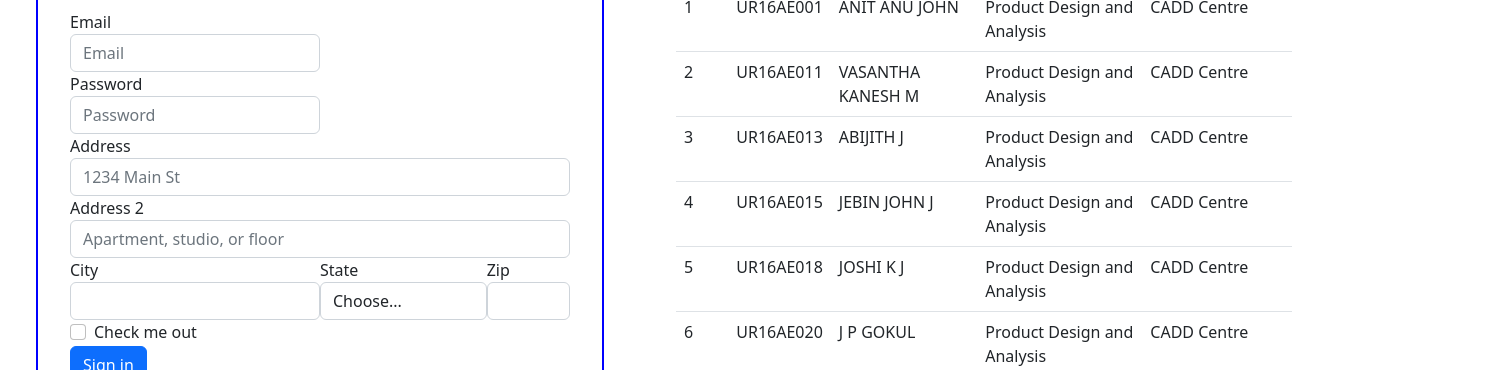
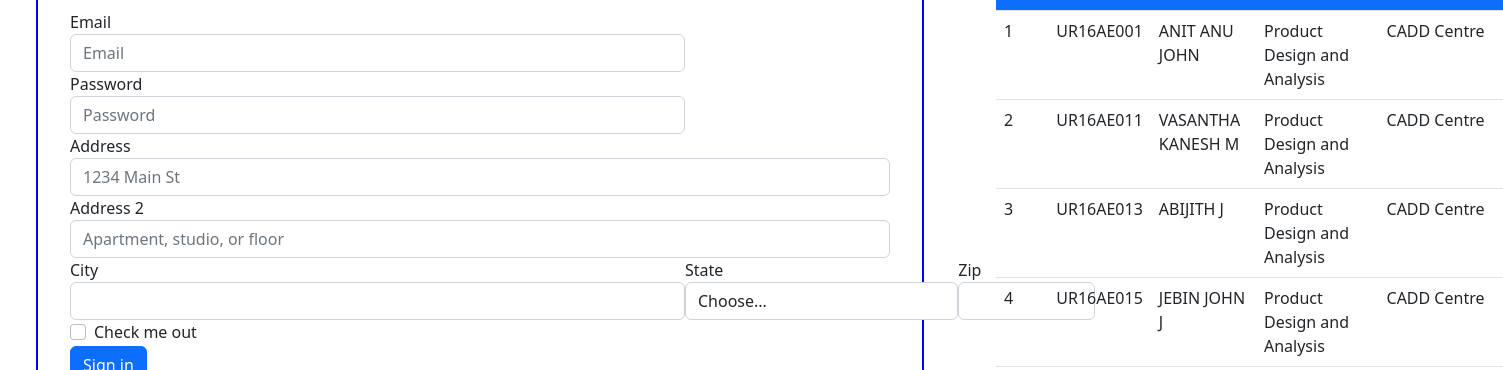
Before and after one commit to swaroopNKS/Exp4, a plain HTML site: page web_exp4/index.html in a window 1280 px wide. Shown: the part 602-972 px from the top of the page, 1503 px wide, since content can reach past the window. Drawn offline with nearby package versions, Linux system fonts and the light colour scheme.

Commit message:
Update index.html

```diff
--- a/web_exp4/index.html
+++ b/web_exp4/index.html
@@ -92,15 +92,15 @@
     <section class="home-section">
         <div class="container-fluid">
             <div class="row">
-                <div class="col-md-6">
+                <div class="col-md-9">
                     <form class="reg-form">
                         <h3>Registration Form</h3>
                         <div class="form-row">
-                            <div class="form-group col-md-6">
+                            <div class="form-group col-md-9">
                                 <label for="inputEmail4">Email</label>
                                 <input type="email" class="form-control" id="inputEmail4" placeholder="Email">
                             </div>
-                            <div class="form-group col-md-6">
+                            <div class="form-group col-md-9">
                                 <label for="inputPassword4">Password</label>
                                 <input type="password" class="form-control" id="inputPassword4" placeholder="Password">
                             </div>
@@ -115,7 +115,7 @@
                                 placeholder="Apartment, studio, or floor">
                         </div>
                         <div class="form-row d-flex">
-                            <div class="form-group col-md-6">
+                            <div class="form-group col-md-9">
                                 <label for="inputCity">City</label>
                                 <input type="text" class="form-control" id="inputCity">
                             </div>
@@ -142,7 +142,7 @@
                         <button type="submit" class="btn btn-primary">Sign in</button>
                     </form>
                 </div>
-                <div class="col-md-6">
+                <div class="col-md-3">
                     <table class="table">
                         <thead class="bg-primary">
                             <tr>
```
